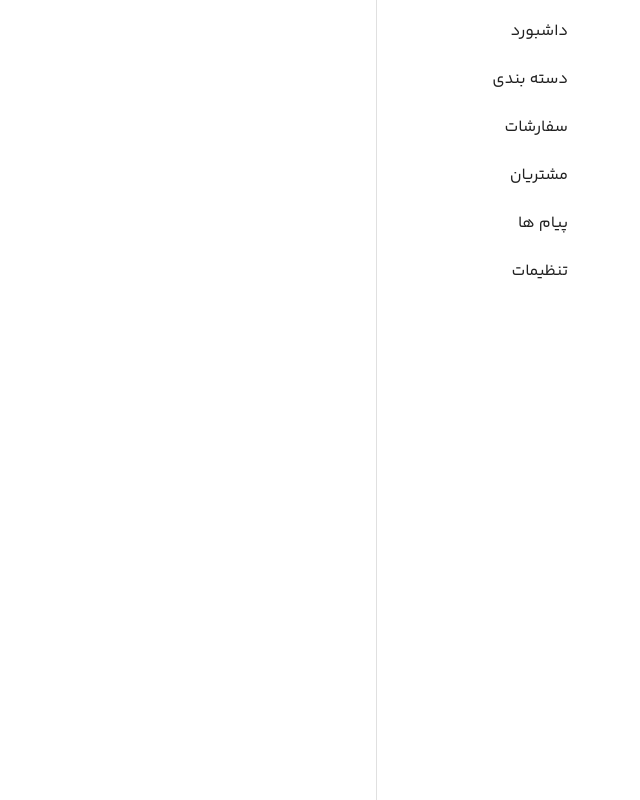
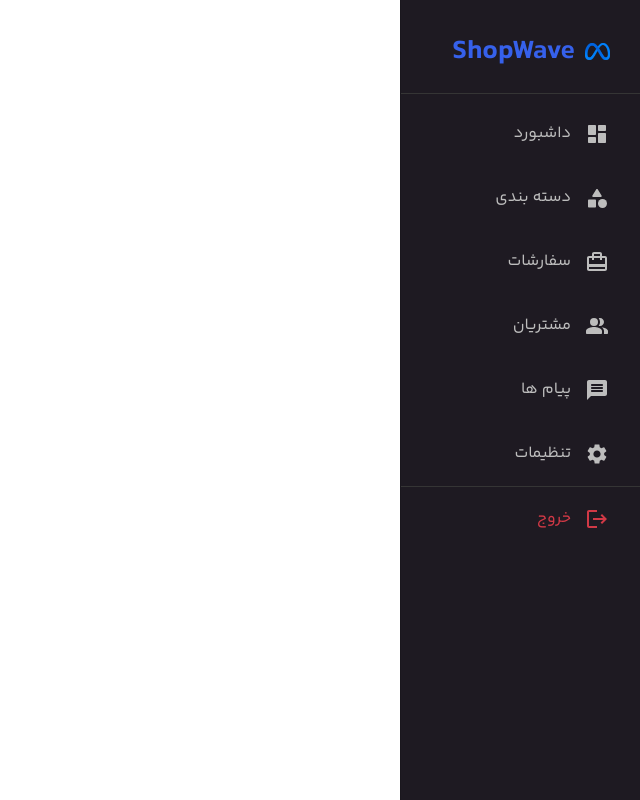
Before and after one commit to sinazarrin/admin-panel-shop, a React (Vite) app: page / in a window 1280 px wide. Shown: the whole page, without its empty margins (640-1280 px from the left). Built offline with nearby package versions, Linux system fonts and the light colour scheme.

Commit message:
updated sidebar ui

```diff
--- a/package.json
+++ b/package.json
@@ -12,6 +12,7 @@
   "dependencies": {
     "@emotion/react": "^11.11.1",
     "@emotion/styled": "^11.11.0",
+    "@mui/icons-material": "^5.14.11",
     "@mui/material": "^5.14.11",
     "react": "^18.2.0",
     "react-dom": "^18.2.0"
--- a/src/Components/general/ThemeProvider/index.tsx
+++ b/src/Components/general/ThemeProvider/index.tsx
@@ -1,11 +1,11 @@
 import React, { useMemo } from "react";
-import {ThemeProvider as MuiThemeProvider, createTheme} from "@mui/material/styles";
+import { ThemeProvider as MuiThemeProvider, createTheme } from "@mui/material/styles";
 
 type ChildrenProps = {
     children: React.ReactNode
 }
 
-const ThemeProvider = ({children}:ChildrenProps) => {
+const ThemeProvider = ({ children }: ChildrenProps) => {
     const theme = useMemo(() => createTheme({
         direction: 'rtl',
         palette: {
@@ -17,7 +17,10 @@ const ThemeProvider = ({children}:ChildrenProps) => {
             },
             body: {
                 main: '#83879B'
-            }
+            },
+            error: {
+                main: "#F34251",
+            },
         },
         typography: {
             fontFamily: "YekanBakh",
--- a/src/Layout/Default/Sidebar/index.tsx
+++ b/src/Layout/Default/Sidebar/index.tsx
@@ -1,6 +1,8 @@
-import {  Drawer, List, ListItem, ListItemButton, ListItemIcon, ListItemText } from "@mui/material";
+import logo from '../../../Assets/images/logo.png'
+import { Divider, List, ListItem, ListItemButton, ListItemIcon, ListItemText, Toolbar } from "@mui/material";
 import sidebarItems from "./list";
 import * as Styled from './styled'
+import LogoutIcon from '@mui/icons-material/Logout';
 
 type sidebarProps = {
     open: boolean
@@ -8,24 +10,37 @@ type sidebarProps = {
 
 const Sidebar = ({ open }: sidebarProps) => {
     return (
-        <Styled.sidebarContainer
-            anchor="right"
-            open={open}
-            variant="persistent"
-        >
+        <Styled.sidebarContainer anchor="right" open={open} variant="persistent">
+            <Toolbar>
+                <img src={logo} alt="" />
+                <h1>ShopWave</h1>
+            </Toolbar>
+            <Divider />
             <List>
                 {
-                    sidebarItems?.map((item, i) => (
-                        <ListItem key={i} disablePadding>
-                            <ListItemButton>
-                                <ListItemIcon>
-
-                                </ListItemIcon>
-                                <ListItemText primary={item.label} />
-                            </ListItemButton>
-                        </ListItem>
-                    ))
+                    sidebarItems?.map((item, i) => {
+                        const CustomIcon = item.icon
+                        return (
+                            <ListItem key={i}>
+                                <ListItemButton >
+                                    <ListItemIcon>
+                                        <CustomIcon />
+                                    </ListItemIcon>
+                                    <ListItemText primary={item.label} />
+                                </ListItemButton>
+                            </ListItem>
+                        )
+                    })
                 }
+                <Divider />
+                <ListItem className='logout'>
+                    <ListItemButton >
+                        <ListItemIcon>
+                            <LogoutIcon />
+                        </ListItemIcon>
+                        <ListItemText primary={'خروج'} />
+                    </ListItemButton>
+                </ListItem>
             </List>
         </Styled.sidebarContainer>
     )
--- a/src/Layout/Default/Sidebar/list.ts
+++ b/src/Layout/Default/Sidebar/list.ts
@@ -1,37 +1,53 @@
+import DashboardRoundedIcon from '@mui/icons-material/DashboardRounded';
+import CategoryRoundedIcon from '@mui/icons-material/CategoryRounded';
+import CardTravelIcon from '@mui/icons-material/CardTravel';
+import PeopleAltRoundedIcon from '@mui/icons-material/PeopleAltRounded';
+import MessageRoundedIcon from '@mui/icons-material/MessageRounded';
+import SettingsIcon from '@mui/icons-material/Settings';
+
 export interface SidebarItems {
-    icon: string
+    icon: React.ElementType
     label: string
     path: string
 }
 
+const iconComponents: Record<string, React.ElementType> = {
+    DashboardRoundedIcon,
+    CategoryRoundedIcon,
+    CardTravelIcon,
+    PeopleAltRoundedIcon,
+    MessageRoundedIcon,
+    SettingsIcon
+};
+
 const sidebarItems:SidebarItems[] = [
     {
-        icon: '',
+        icon: iconComponents['DashboardRoundedIcon'],
         label: 'داشبورد',
         path: '/',
     },
     {
-        icon: '',
+        icon: iconComponents['CategoryRoundedIcon'],
         label: 'دسته بندی',
         path: '/categories',
     },
     {
-        icon: '',
+        icon: iconComponents['CardTravelIcon'],
         label: 'سفارشات',
         path: '/orders',
     },
     {
-        icon: '',
+        icon: iconComponents['PeopleAltRoundedIcon'],
         label: 'مشتریان',
         path: '/costumers',
     },
     {
-        icon: '',
+        icon: iconComponents['MessageRoundedIcon'],
         label: 'پیام ها',
         path: '/messages',
     },
     {
-        icon: '',
+        icon: iconComponents['SettingsIcon'],
         label: 'تنظیمات',
         path: '/setting',
     },
--- a/src/Layout/Default/Sidebar/styled.ts
+++ b/src/Layout/Default/Sidebar/styled.ts
@@ -1,12 +1,44 @@
 import { Drawer, styled } from "@mui/material";
 
 export const sidebarContainer = styled(Drawer)(({ theme }) => ({
-    lexShrink: 0,
+    '.MuiToolbar-root': {
+        padding: '30px 30px 20px 0',
+        color: theme.palette.primary.main,
+        fontSize: '14px',
+        '& img': {
+            width: 25,
+            marginLeft: 10,
+        },
+    },
     '& .MuiDrawer-paper': {
-        width: 264,
-        padding: 0
+        width: 240,
+        padding: 0,
+        background: theme.palette.secondary.main,
+        color: '#bdbdbd',
+        '& > ul > li': {
+            paddingRight: 15,
+        }
     },
-    '& .MuiListItemButton-root':{
-        textAlign: 'right'
+    '& .MuiListItemButton-root': {
+        textAlign: 'right',
+        borderRadius: 12,
+        "&:hover": {
+            background: '#2d2d2d'
+        }
+    },
+    '& .MuiListItemIcon-root': {
+        minWidth: 38,
+        '& svg': {
+            color: '#bdbdbd',
+        },
+    },
+    '& .MuiDivider-root': {
+        borderColor: '#353535'
+    },
+    '& .logout ': {
+        color: '#d13946',
+        '& svg': {
+            color: '#d13946',
+        }
     }
 }))
```
Also changed, not shown: src/Assets/images/logo.png (added), 1 other file (tests, documents, lock files or other folders).
